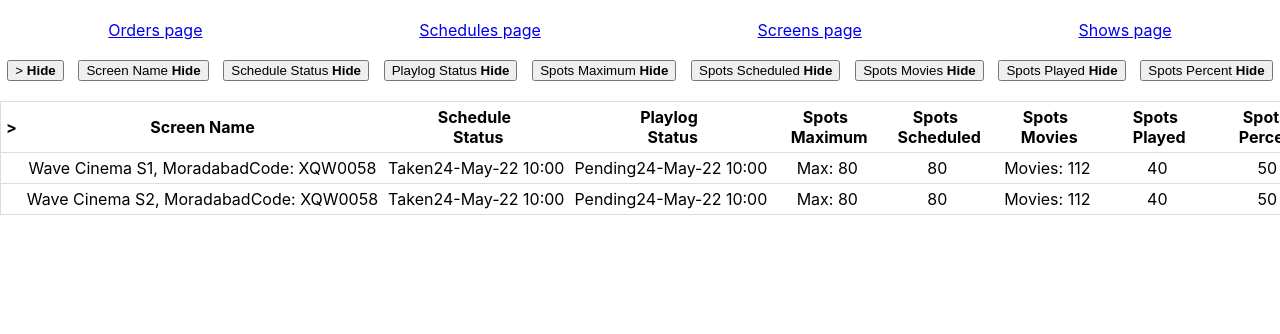
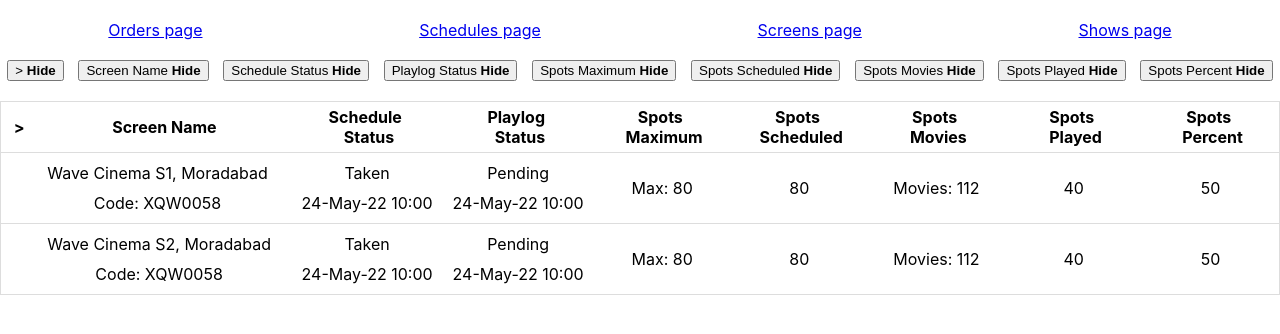
Before and after one commit to Anastasiyaaaa/Qube-reusableTable, a React (Create React App) app: page /screens-page in a window 1280 px wide. Shown: the top 334 px of the page. Built offline with nearby package versions, Linux system fonts and the light colour scheme.

Commit message:
style value && subValue

```diff
--- a/src/components/table/Table.css
+++ b/src/components/table/Table.css
@@ -26,3 +26,6 @@
     text-align: center;
     white-space:pre;
 }
+.table .innerColumnRow td{
+    border-bottom: 0;
+}
--- a/src/components/table/tableBody/TableColumn.js
+++ b/src/components/table/tableBody/TableColumn.js
@@ -1,11 +1,24 @@
 import React from 'react';
 
-const TableColumn = (props) =>
-    <td>
-      {props.label}
+const TableColumn = (props) => {
+  let columnValue;
 
-      {props.subLabel}
-    </td>
- ;
+  if (props.subLabel.trim().length >= 1) {
+    columnValue =
+      <td className='innerColumnRow'>
+        <tr>
+          <td>{props.label}</td>
+        </tr>
+        <tr>
+          <td>{props.subLabel}</td>
+        </tr>
+      </td>;
+  } else {
+    columnValue = <td> {props.label} </td>;
+  }
+
+  return columnValue
+}
+
 
 export default TableColumn;
```
